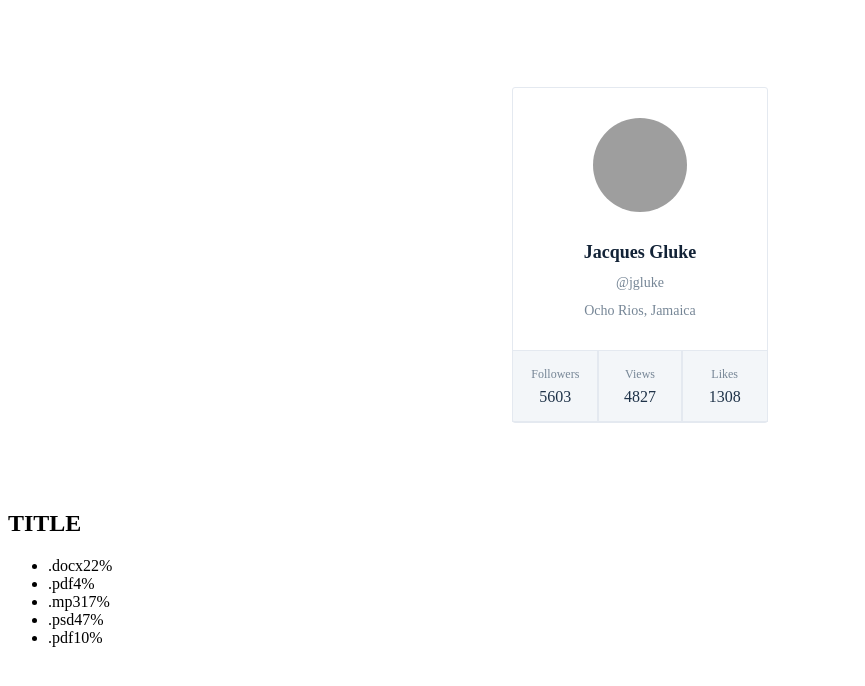
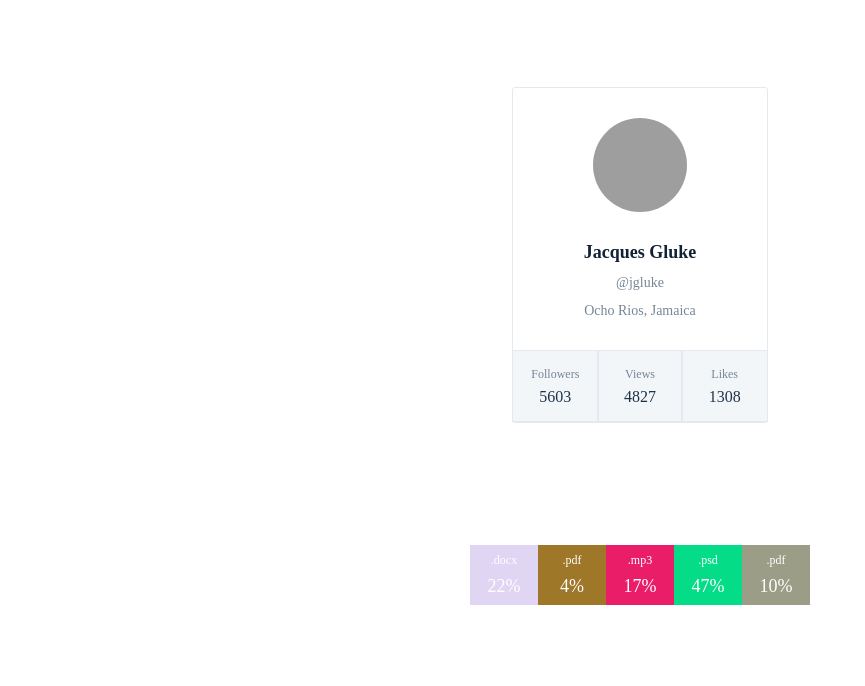
Before and after one commit to RZFalcore/goit-react-hw-01-components, a React (Create React App) app: page / in a window 1280 px wide. Shown: the top 686 px of the page, without its empty margins (0-865 px from the left). Built offline with nearby package versions, Linux system fonts and the light colour scheme; grey boxes are pictures that could not be loaded.

Commit message:
Second task complited

```diff
--- a/package.json
+++ b/package.json
@@ -3,6 +3,7 @@
   "version": "0.1.0",
   "private": true,
   "dependencies": {
+    "color-generator": "^0.1.0",
     "prop-types": "^15.7.2",
     "react": "^16.8.6",
     "react-dom": "^16.8.6",
--- a/src/components/App.js
+++ b/src/components/App.js
@@ -33,7 +33,7 @@ const App = () => (
       views={user.stats.views}
       likes={user.stats.likes}
     />
-    <Stats title="TITLE" stats={stats} />
+    <Stats title="" stats={stats} />
   </div>
 );
 
--- a/src/components/Profile/Profile.js
+++ b/src/components/Profile/Profile.js
@@ -29,7 +29,7 @@ const Profile = ({ avatar, name, tag, location, followers, views, likes }) => (
 );
 
 Profile.propTypes = {
-  avatar: PropTypes.element.isRequired,
+  avatar: PropTypes.string.isRequired,
   name: PropTypes.string.isRequired,
   tag: PropTypes.string.isRequired,
   location: PropTypes.string.isRequired,
--- /dev/null
+++ b/src/components/RandomColor.js
@@ -0,0 +1,8 @@
+const RandomColor = () => {
+  const color = `rgb(${Math.floor(Math.random() * 256)},${Math.floor(
+    Math.random() * 256,
+  )},${Math.floor(Math.random() * 256)})`;
+  return color;
+};
+
+export default RandomColor;
--- a/src/components/Stats/Stats.js
+++ b/src/components/Stats/Stats.js
@@ -1,14 +1,20 @@
 import React from 'react';
 import PropTypes from 'prop-types';
+import styles from './Stats.module.css';
+import RandomColor from '../RandomColor';
 
 const Stats = ({ title, stats }) => (
-  <section>
-    {title.length > 0 && <h2>{title}</h2>}
-    <ul>
+  <section className={styles.statsSection}>
+    {title.length > 0 && <h2 className={styles.title}>{title}</h2>}
+    <ul className={styles.statList}>
       {stats.map(stat => (
-        <li key={stat.id}>
-          <span>{stat.label}</span>
-          <span>{stat.percentage}%</span>
+        <li
+          className={styles.item}
+          key={stat.id}
+          style={{ backgroundColor: `${RandomColor()}` }}
+        >
+          <span className={styles.label}>{stat.label}</span>
+          <span className={styles.persentage}>{stat.percentage}%</span>
         </li>
       ))}
     </ul>
--- /dev/null
+++ b/src/components/Stats/Stats.module.css
@@ -0,0 +1,51 @@
+.statsSection {
+  /* width: px; */
+  height: 130px;
+  margin: 0 auto;
+  display: flex;
+  flex-direction: column;
+  justify-content: center;
+  border-radius: 2%;
+}
+
+.title {
+  width: 340px;
+  /* height: 70px; */
+  padding: 28px 0px;
+  margin: 0 auto;
+  margin-top: 60px;
+  text-align: center;
+  background-color: #ffffff;
+  color: #475965;
+}
+
+.statList {
+  list-style: none;
+  display: flex;
+  margin: 0px auto;
+  padding: 0px;
+}
+
+.item {
+  height: 60px;
+  width: 68px;
+  color: #fff;
+  display: flex;
+  flex-direction: column;
+  justify-content: space-evenly;
+}
+
+.label {
+  margin: 0px;
+  padding: 0px;
+  text-align: center;
+  font-size: 12px;
+  font-weight: 300;
+}
+
+.persentage {
+  font-size: 18px;
+  margin: 0px;
+  padding: 0px;
+  text-align: center;
+}
```
Also changed, not shown: 2 other files (tests, documents, lock files or other folders).
